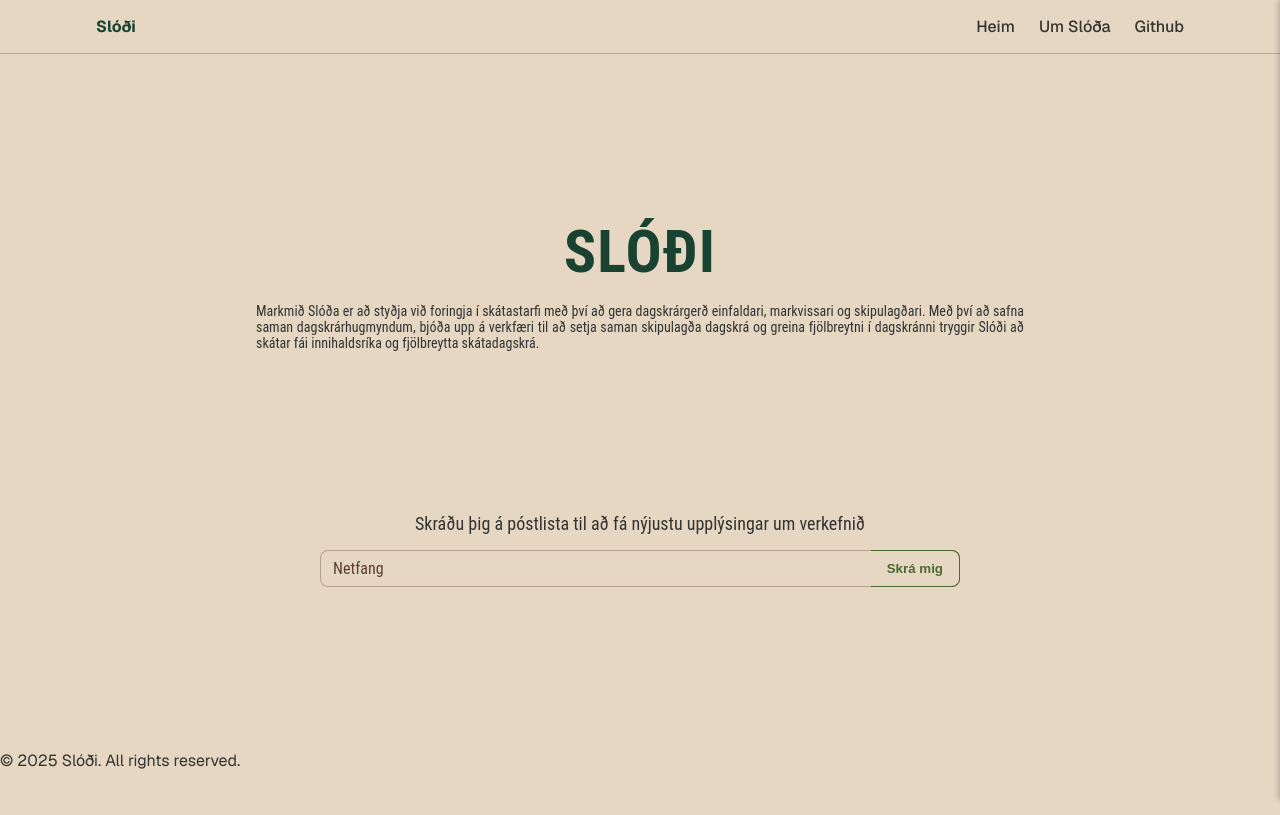
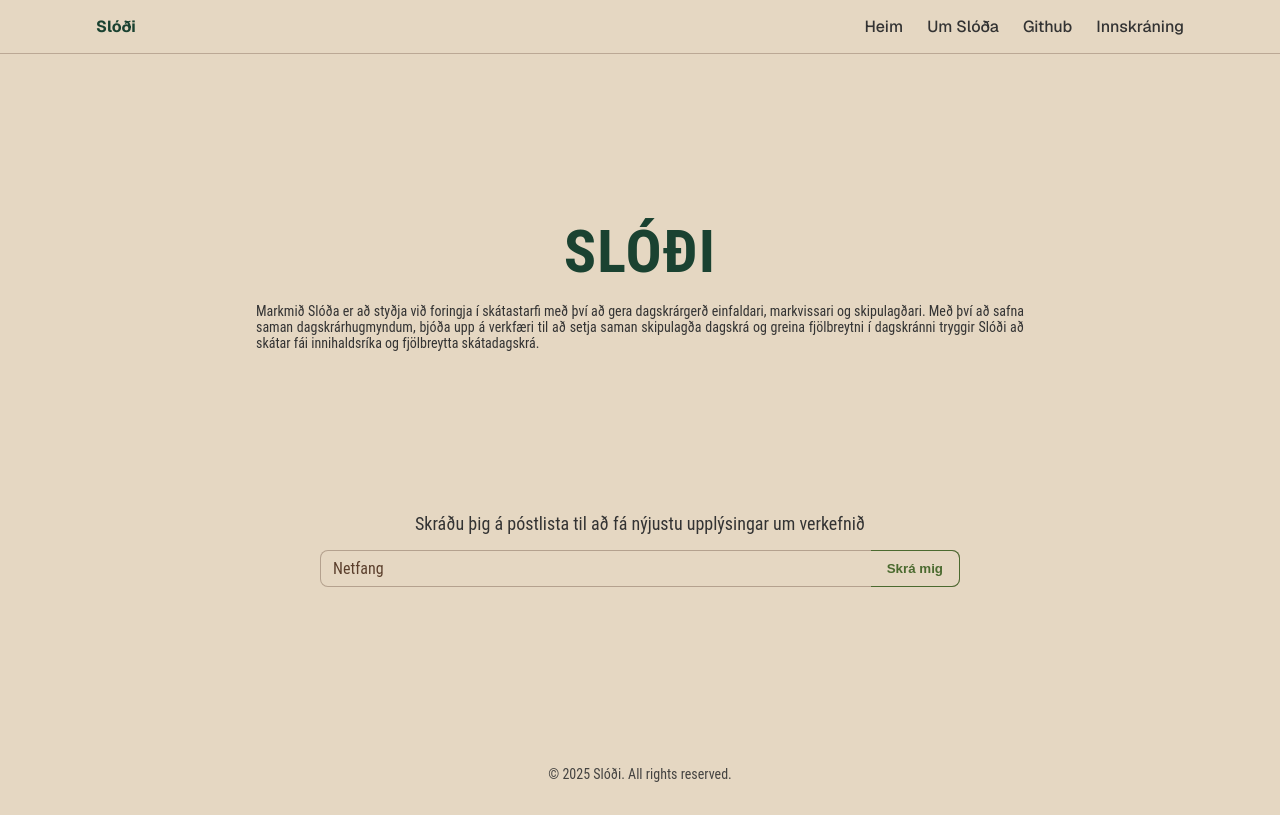
Before and after one commit to halldorvalberg/slodi, a Next.js app in the folder frontend/: page / in a window 1280 px wide. Built offline with nearby package versions, Linux system fonts and the light colour scheme; no server answers.

Commit message:
Fixing css for header and footer components

```diff
--- a/frontend/components/Footer/Footer.module.css
+++ b/frontend/components/Footer/Footer.module.css
@@ -1,14 +1,24 @@
-.footer {
-  background-color: var(--background);
-    color: var(--foreground);
+/* Root container for the footer */
+.footerRoot {
+  background: hsl(var(--background));
+  color: hsl(var(--foreground));
   padding: 1rem;
   margin-top: auto;
+  font-family: var(--font-sans);
   -webkit-font-smoothing: antialiased;
   -moz-osx-font-smoothing: grayscale;
 }
 
-.footer p {
+/* Content wrapper for layout consistency (centered, limited width) */
+.footerContent {
+  max-width: 72rem;
+  margin: 0 auto;
   text-align: center;
+}
+
+/* Paragraph text styling */
+.footerText {
   font-size: 0.875rem; /* 14px */
-  font-family: var(--font-sans);
+  line-height: 1.5;
+  opacity: 0.9;
 }
--- a/frontend/components/Footer/index.tsx
+++ b/frontend/components/Footer/index.tsx
@@ -2,10 +2,12 @@ import styles from "./Footer.module.css";
 
 export default function Footer() {
   return (
-    <footer className="bg-[var(--color-background)] text-[var(--color-foreground)] p-4 mt-auto antialiased font-sans">
-      <p className="text-center text-sm font-[var(--font-sans)]">
-        &copy; 2025 Slóði. All rights reserved.
-      </p>
+    <footer className={styles.footerRoot}>
+      <div className={styles.footerContent}>
+        <p className={styles.footerText}>
+          &copy; 2025 Slóði. All rights reserved.
+        </p>
+      </div>
     </footer>
   );
 }
--- a/frontend/components/Header/header.module.css
+++ b/frontend/components/Header/header.module.css
@@ -1,14 +1,15 @@
-.header {
+/* Header shell */
+.headerRoot {
   position: sticky;
   top: 0;
-  /* make header a top-level stacking context above page content */
-  z-index: 1000;
+  z-index: 1000; /* header sits above page content */
   background: hsl(var(--background));
   color: hsl(var(--foreground));
   border-bottom: 1px solid hsl(var(--border) / 0.3);
 }
 
-.container {
+/* Inner layout */
+.headerContent {
   max-width: 72rem;
   margin: 0 auto;
   padding: 1rem 2rem;
@@ -17,31 +18,31 @@
   justify-content: space-between;
 }
 
-/* Logo */
-.logo {
+/* Brand / logo */
+.brandLink {
   font-weight: 700;
   text-decoration: none;
   color: hsl(var(--text-strong));
 }
 
-/* Nav links */
-.nav {
+/* Primary navigation (desktop) */
+.primaryNav {
   display: flex;
   gap: 1.5rem;
 }
 
-.navLink {
+.primaryNavLink {
   text-decoration: none;
   color: hsl(var(--foreground));
   font-weight: 500;
 }
 
-.navLink:hover {
+.primaryNavLink:hover {
   text-decoration: underline;
 }
 
-/* Hamburger menu button */
-.hamburger {
+/* Mobile menu toggle button */
+.menuToggleButton {
   display: inline-flex;
   align-items: center;
   justify-content: center;
@@ -51,23 +52,20 @@
   border: none;
   font-size: 1.5rem;
   cursor: pointer;
-  z-index: 60; /* kept low — drawer and overlay control their own stacking */
 }
 
-/* Overlay for the drawer */
-.overlay {
+/* Drawer overlay (covers full viewport) */
+.drawerOverlay {
   position: fixed;
-  top: 0;
-  left: 0;
+  inset: 0;
   width: 100%;
   height: 100%;
   background: rgba(0, 0, 0, 0.5);
-  /* high z-index so overlay sits above most page content but below the drawer */
-  z-index: 9998;
+  z-index: 1001;
 }
 
-/* Drawer styles */
-.drawer {
+/* Drawer panel (slides in from the right on mobile) */
+.drawerPanel {
   position: fixed;
   top: 0;
   right: 0;
@@ -78,24 +76,26 @@
   box-shadow: -2px 0 5px rgba(0, 0, 0, 0.2);
   transform: translateX(100%);
   transition: transform 0.3s ease;
-  /* high z-index to ensure the drawer appears above page content */
-  z-index: 9999;
+  z-index: 1002;
   display: flex;
   flex-direction: column;
   padding: 1rem;
 }
 
-.drawerOpen {
+/* Active state for the drawer */
+.drawerPanelOpen {
   transform: translateX(0);
 }
 
+/* Drawer navigation layout */
 .drawerNav {
   display: flex;
   flex-direction: column;
   gap: 1rem;
 }
 
-.drawerLink {
+/* Drawer links */
+.drawerNavLink {
   text-decoration: none;
   color: hsl(var(--foreground));
   font-size: 1.25rem;
@@ -103,22 +103,29 @@
   border-bottom: 1px solid hsl(var(--border) / 0.2);
 }
 
-.drawerLink:hover {
+.drawerNavLink:hover {
   background: hsl(var(--muted) / 0.2);
 }
 
-
-.desktopNav {
+/* Responsive behavior */
+.primaryNavDesktop {
   display: none;
 }
 
-/* Hide hamburger menu on medium to large screens */
+/* On medium and larger screens:
+   - show desktop nav
+   - hide mobile toggle and drawer
+*/
 @media (min-width: 768px) {
-  .hamburger {
+  .primaryNavDesktop {
+    display: flex;
+  }
+
+  .menuToggleButton {
     display: none;
   }
 
-  .desktopNav {
-      display: block;
+  .drawerPanel {
+    display: none;
   }
 }
--- a/frontend/components/Header/index.tsx
+++ b/frontend/components/Header/index.tsx
@@ -3,69 +3,127 @@
 import Link from "next/link";
 import { useState } from "react";
 import styles from "./header.module.css";
+import { useUser } from "@auth0/nextjs-auth0";
+
 
 export default function Header() {
-  const [drawerOpen, setDrawerOpen] = useState(false);
+  const [isDrawerOpen, setIsDrawerOpen] = useState(false);
 
-  function openDrawer() {
-    setDrawerOpen(true);
-  }
+  const openDrawer = () => setIsDrawerOpen(true);
+  const closeDrawer = () => setIsDrawerOpen(false);
+  const { user, error, isLoading } = useUser();
 
-  function closeDrawer() {
-    setDrawerOpen(false);
-  }
+  if (isLoading) console.log("Loading user...");
+  else if (error) console.log("Error loading user:", error);
+  else if (user) console.log("User logged in:", user);
 
   return (
-    <header className={styles.header}>
-      <div className={styles.container}>
-        <Link href="/" className={styles.logo}>
+    <header className={styles.headerRoot}>
+      <div className={styles.headerContent}>
+        <Link href="/" className={styles.brandLink}>
           Slóði
         </Link>
 
-        <nav className={styles.nav + " desktopNav"}>
-          <Link href="/" className={styles.navLink}>
+        {/* Desktop navigation */}
+        <nav className={`${styles.primaryNav} ${styles.primaryNavDesktop}`}>
+          <Link href="/" className={styles.primaryNavLink}>
             Heim
           </Link>
-          <Link href="/about" className={styles.navLink}>
+          <Link href="/about" className={styles.primaryNavLink}>
             Um Slóða
           </Link>
           <a
             href="https://github.com/halldorvalberg/slodi"
             target="_blank"
             rel="noopener noreferrer"
-            className={styles.navLink}
+            className={styles.primaryNavLink}
           >
             Github
           </a>
+
+          {user ? (
+            <Link
+              href="/dashboard"
+              className={styles.primaryNavLink}
+            >
+              Stjórnborð
+            </Link>
+          ) : (
+            <Link
+              href="/auth/login"
+              className={styles.primaryNavLink}
+            >
+              Innskráning
+            </Link>
+          )
+          }
         </nav>
 
-        <button className={styles.hamburger} onClick={openDrawer} aria-label="Open menu">
+        {/* Mobile menu toggle */}
+        <button
+          type="button"
+          className={styles.menuToggleButton}
+          onClick={openDrawer}
+          aria-label="Opna valmynd"
+          aria-haspopup="true"
+          aria-expanded={isDrawerOpen}
+          aria-controls="main-menu-drawer"
+        >
           ☰
         </button>
 
-        {/* Drawer */}
-        {drawerOpen && <div className={styles.overlay} onClick={closeDrawer} />}
+        {/* Drawer overlay */}
+        {isDrawerOpen && (
+          <div
+            className={styles.drawerOverlay}
+            onClick={closeDrawer}
+            aria-hidden="true"
+          />
+        )}
+
+        {/* Mobile drawer */}
         <aside
-          id="menu-drawer"
-          className={`${styles.drawer} ${drawerOpen ? styles.drawerOpen : ""}`}
-          aria-hidden={!drawerOpen}
+          id="main-menu-drawer"
+          className={`${styles.drawerPanel} ${isDrawerOpen ? styles.drawerPanelOpen : ""
+            }`}
+          aria-hidden={!isDrawerOpen}
         >
           <nav className={styles.drawerNav}>
-            <Link href="/" className={styles.drawerLink} onClick={closeDrawer}>
+            <Link href="/" className={styles.drawerNavLink} onClick={closeDrawer}>
               Heim
             </Link>
-            <Link href="/about" className={styles.drawerLink} onClick={closeDrawer}>
+            <Link href="/about" className={styles.drawerNavLink} onClick={closeDrawer}>
               Um Slóða
             </Link>
             <a
               href="https://github.com/halldorvalberg/slodi"
               target="_blank"
               rel="noopener noreferrer"
-              className={styles.drawerLink}
+              className={styles.drawerNavLink}
               onClick={closeDrawer}
             >
               Github
             </a>
+
+            {user ? (
+              <Link
+                href="/dashboard"
+                className={styles.drawerNavLink}
+                onClick={closeDrawer}
+              >
+                Stjórnborð
+              </Link>
+            ) : (
+              <Link
+                href="/auth/login"
+                className={styles.drawerNavLink}
+                onClick={closeDrawer}
+              >
+                Innskráning
+              </Link>
+            )
+            }
+
           </nav>
         </aside>
       </div>
```
Lines whose indentation alone changed are shown as unchanged.
